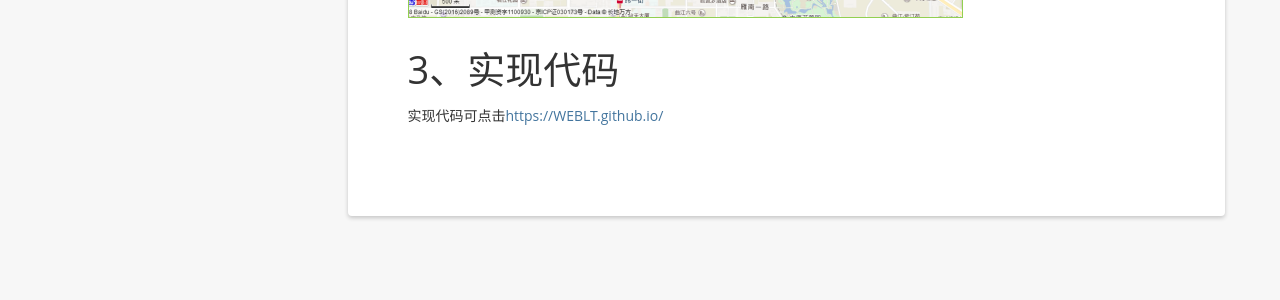
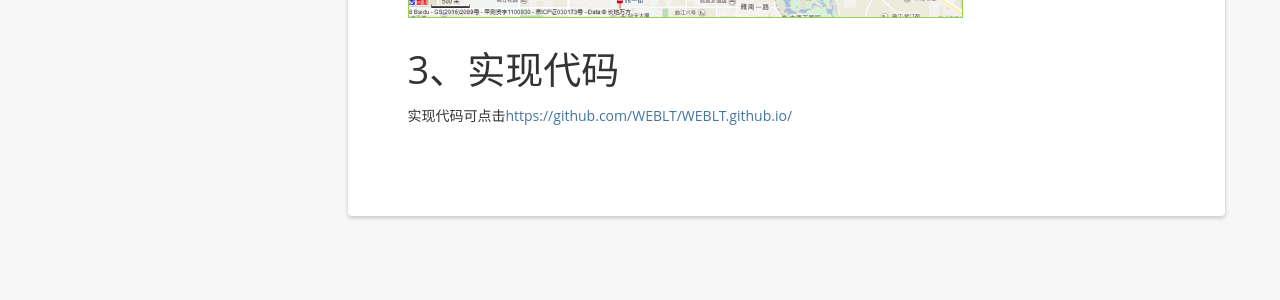
Before and after one commit to WEBLT/WEBLT.github.io, a Jekyll site: the page built from _posts/2018-12-8-electic-fence.md, in a window 1280 px wide and 900 px high, scrolled down 536 px. Shown: the part 463-763 px from the top of the window. Built offline with Jekyll 4.4.1, drawn with Linux system fonts in a browser that asks for light colours; nearby versions of some CDN libraries; a script that is not in the unit is left out; comment, search, counter and statistics services are not loaded; part of the change alters nothing that is shown.

Commit message:
Update 2018-12-8-electic-fence.md

```diff
--- a/_posts/2018-12-8-electic-fence.md
+++ b/_posts/2018-12-8-electic-fence.md
@@ -23,4 +23,4 @@ tag: 教程
 ![/styles/images/02.png]({{ '/styles/images/02.png' | prepend: site.baseurl  }})
 
 # 3、实现代码
-实现代码可点击[https://WEBLT.github.io/](https://WEBLT.github.io/)
+实现代码可点击[https://github.com/WEBLT/WEBLT.github.io/](github.com/WEBLT/WEBLT.github.io/)
```
